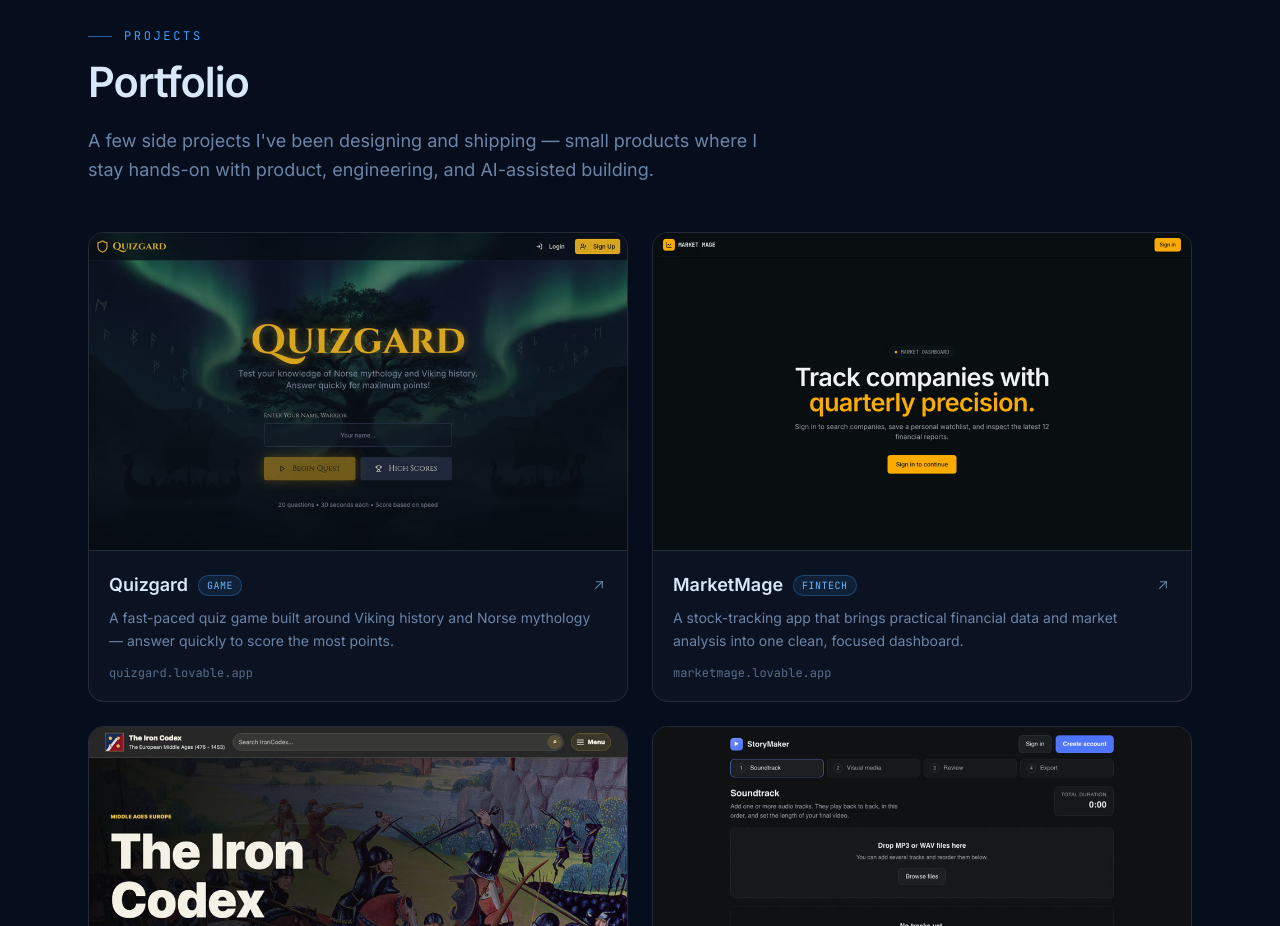
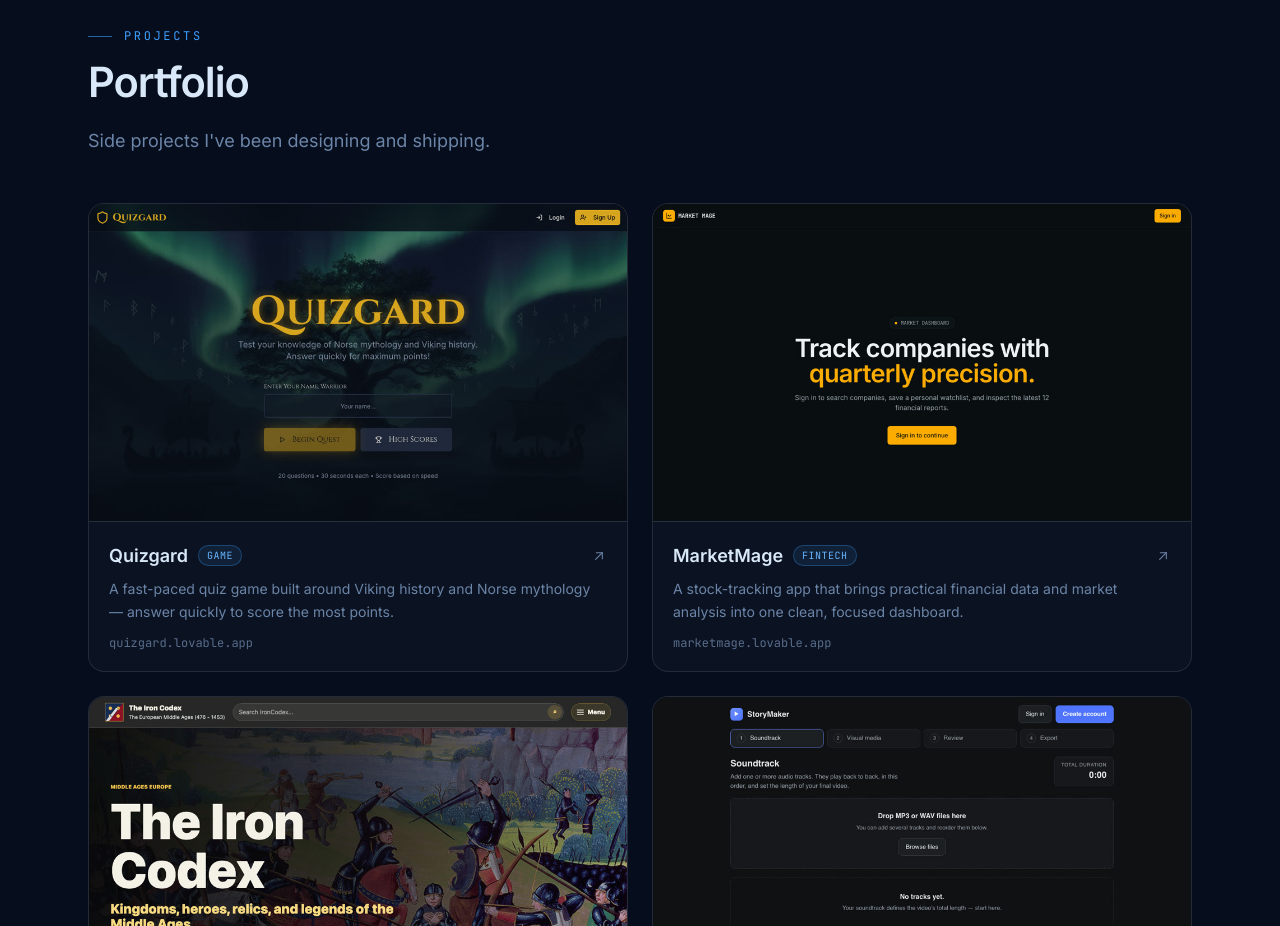
Before and after one commit to RPBMedia/rui-baiao-personal-website, a React (Vite) app: page / in a window 1280 px wide. Shown: the part 8500-9426 px from the top of the page. Built offline with nearby package versions, Linux system fonts and the light colour scheme.

Commit message:
Simplify Portfolio section lead copy

```diff
--- a/src/components/Portfolio.tsx
+++ b/src/components/Portfolio.tsx
@@ -62,10 +62,7 @@ export default function Portfolio() {
     <Section id="projects" className="border-t border-white/10">
       <Eyebrow>Projects</Eyebrow>
       <SectionHeading>Portfolio</SectionHeading>
-      <Lead>
-        A few side projects I've been designing and shipping — small products where I stay
-        hands-on with product, engineering, and AI-assisted building.
-      </Lead>
+      <Lead>Side projects I've been designing and shipping.</Lead>
 
       <div className="mt-12 grid gap-6 sm:grid-cols-2">
         {projects.map((project): ReactNode =>
```
